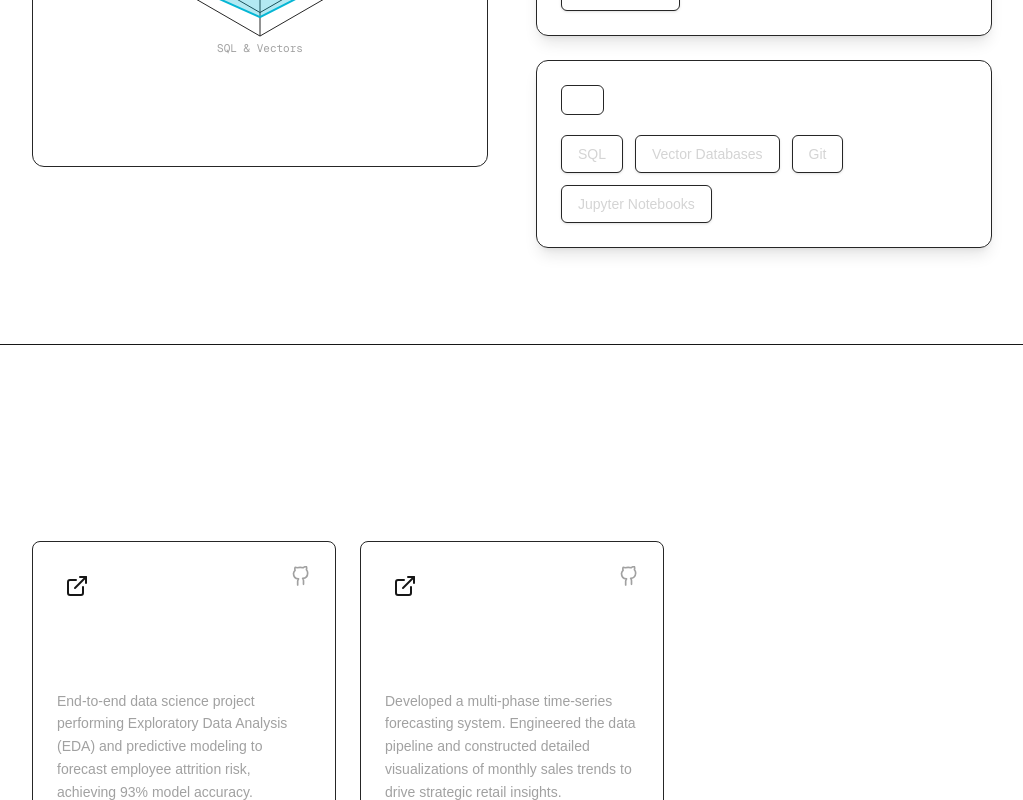
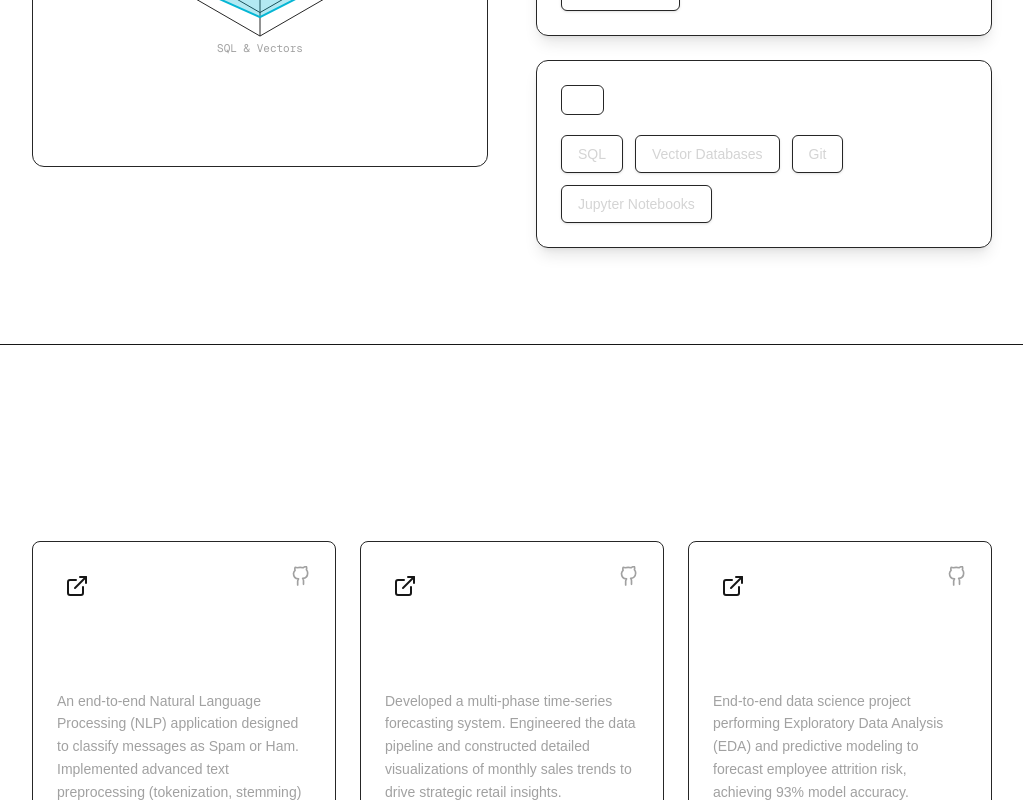
Before and after one commit to Premr24/data-science-portfolio, a Next.js app: page / in a window 1280 px wide. Shown: the part 2000-2800 px from the top of the page, without its empty margins (128-1151 px from the left). Built offline with nearby package versions, Linux system fonts and the light colour scheme.

Commit message:
Added two projects based on ML and data analysis

```diff
--- a/src/data/projects.ts
+++ b/src/data/projects.ts
@@ -1,10 +1,10 @@
 export const projects = [
   {
     id: 1,
-    title: "IBM HR Analytics Predictive Model",
-    description: "End-to-end data science project performing Exploratory Data Analysis (EDA) and predictive modeling to forecast employee attrition risk, achieving 93% model accuracy.",
-    tech: ["Python", "Pandas", "Scikit-Learn", "Seaborn"],
-    githubLink: "https://github.com/Premr24/IBM-HR-Analytics-EDA",
+    title: "Spam Email & SMS Classifier",
+    description: "An end-to-end Natural Language Processing (NLP) application designed to classify messages as Spam or Ham. Implemented advanced text preprocessing (tokenization, stemming) and utilized a Multinomial Naive Bayes model for high-accuracy classification.",
+    tech: ["Scikit-Learn", "NLTK", "Streamlit", "Python"],
+    githubLink: "https://github.com/Premr24/spam_detector_project",
   },
   {
     id: 2,
@@ -12,5 +12,19 @@ export const projects = [
     description: "Developed a multi-phase time-series forecasting system. Engineered the data pipeline and constructed detailed visualizations of monthly sales trends to drive strategic retail insights.",
     tech: ["Python", "Pandas", "Matplotlib", "Time-Series Analysis"],
     githubLink: "https://github.com/Premr24/Retail-Sales-Dashboard",
-  }
+  },
+  {
+    id: 3,
+    title: "IBM HR Analytics Predictive Model",
+    description: "End-to-end data science project performing Exploratory Data Analysis (EDA) and predictive modeling to forecast employee attrition risk, achieving 93% model accuracy.",
+    tech: ["Python", "Pandas", "Scikit-Learn", "Seaborn"],
+    githubLink: "https://github.com/Premr24/IBM-HR-Analytics-EDA",
+  },
+  {
+    id: 4,
+    title: "Superstore Sales: Time Series Forecasting",
+    description: "A comprehensive analysis and forecasting model built to predict retail revenue. Leveraged Holt-Winters Exponential Smoothing to identify seasonal patterns and trends within large-scale sales datasets, driving data-informed business strategies.",
+    tech: ["Python", "Pandas", "Statsmodels", "Matplotlib"],
+    githubLink: "https://github.com/Premr24/Superstore-Sales-Time-Series-Forecasting",
+  },
 ];
```
